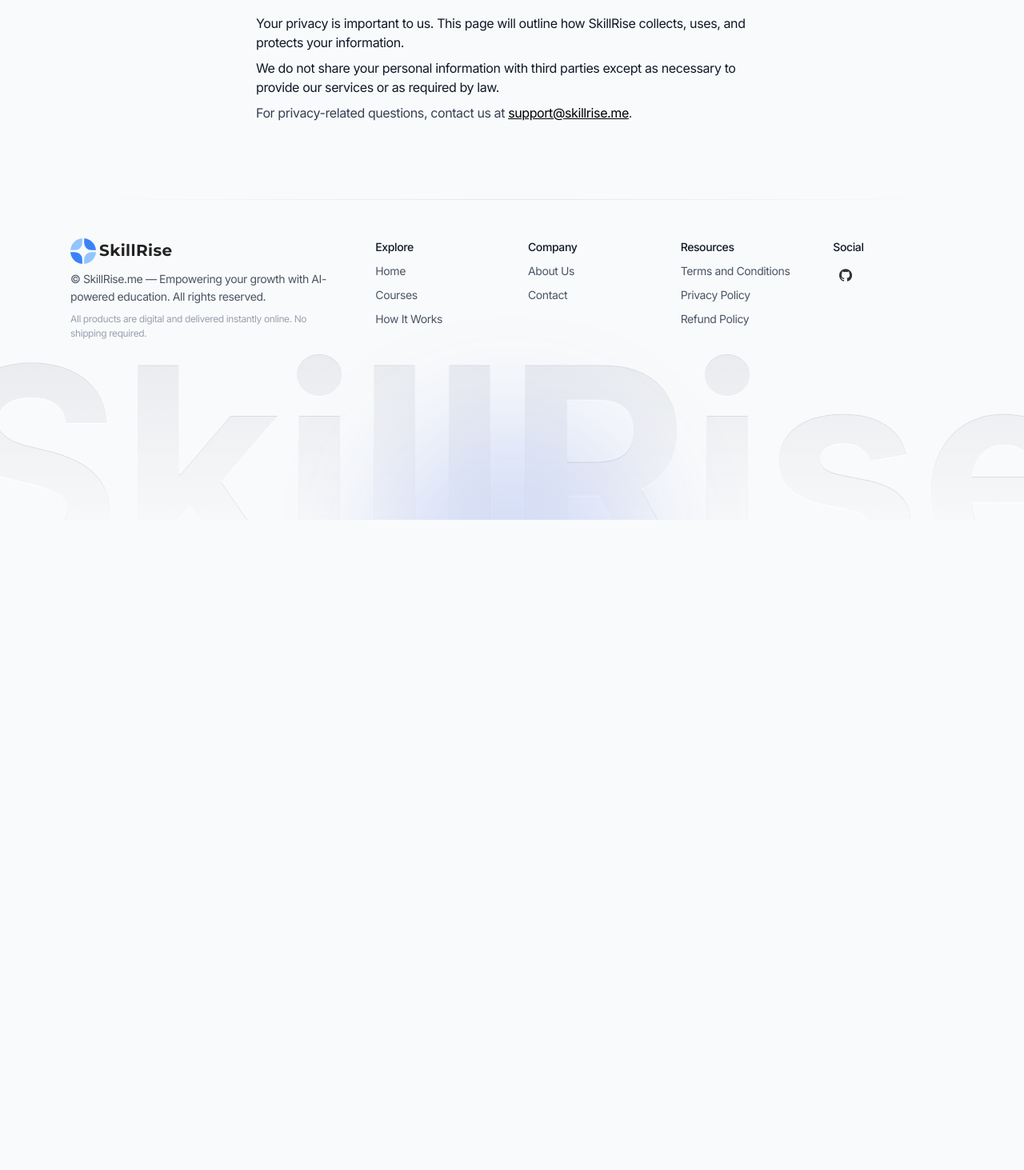
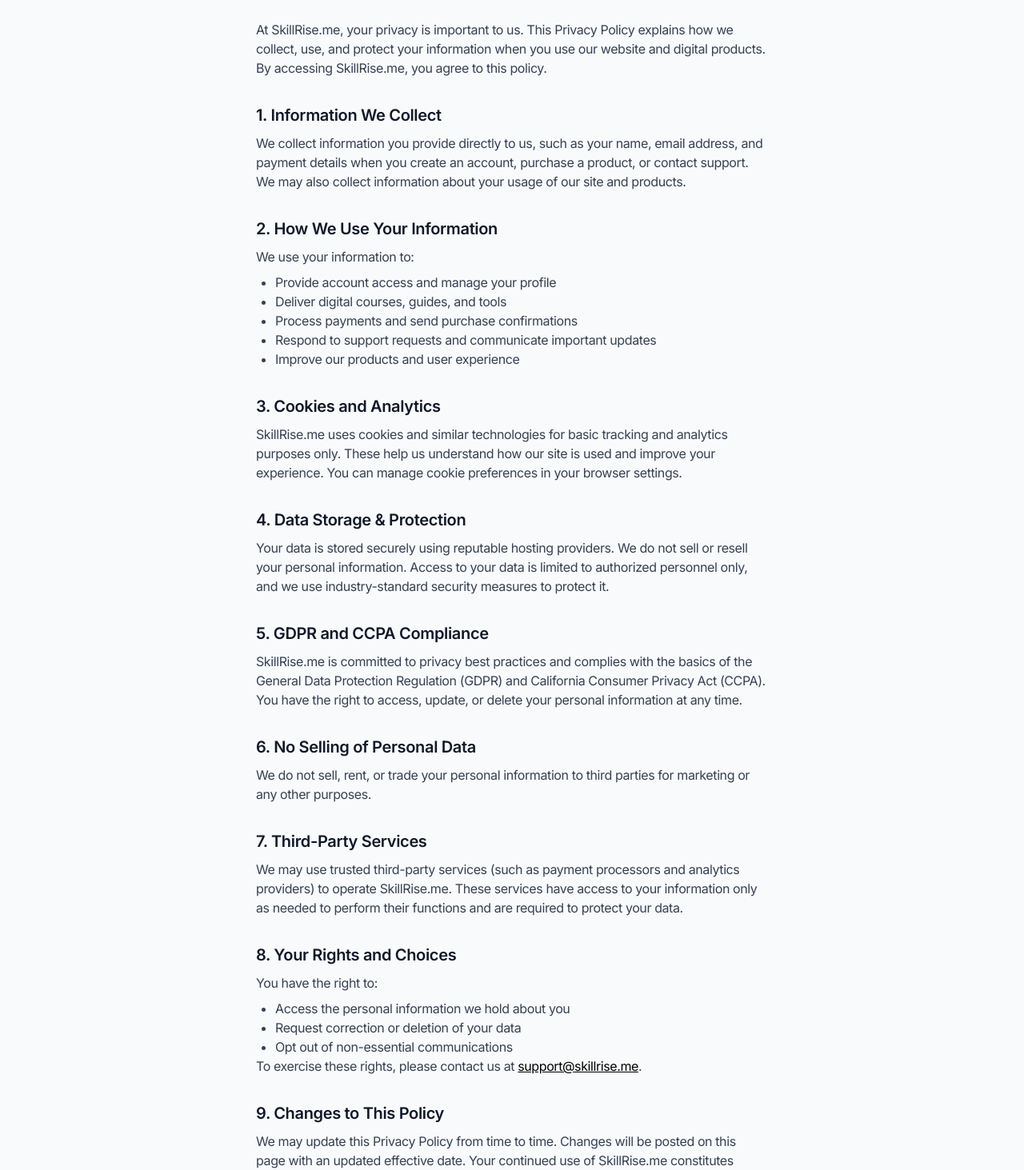
Before and after one commit to newchaptertech/skillrise, a Next.js app: page /resources/privacy in a window 1280 px wide. Shown: the part 167-1630 px from the top of the page at 80% size. Before the commit the page ends 817 px from the top, so only its background shows below. Built offline with nearby package versions, Linux system fonts and the light colour scheme.

Commit message:
Revise Privacy Policy page to enhance clarity and detail, adding comprehensive sections on information collection, usage, cookies, data protection, compliance, and user rights, while improving overall layout and accessibility.

```diff
--- a/app/resources/privacy/page.tsx
+++ b/app/resources/privacy/page.tsx
@@ -3,22 +3,126 @@
 export default function Privacy() {
   return (
     <main className="max-w-2xl mx-auto py-16 px-4 mt-16">
-      <h1 className="text-3xl font-bold mb-4">Privacy Policy</h1>
-      <p className="mb-2">
-        Your privacy is important to us. This page will outline how SkillRise
-        collects, uses, and protects your information.
+      <h1 className="text-3xl font-bold mb-6">Privacy Policy</h1>
+
+      <p className="mb-6 text-gray-700">
+        At SkillRise.me, your privacy is important to us. This Privacy Policy
+        explains how we collect, use, and protect your information when you use
+        our website and digital products. By accessing SkillRise.me, you agree
+        to this policy.
       </p>
-      <p className="mb-2">
-        We do not share your personal information with third parties except as
-        necessary to provide our services or as required by law.
+
+      <h2 className="text-xl font-semibold mt-8 mb-2">
+        1. Information We Collect
+      </h2>
+      <p className="mb-4 text-gray-700">
+        We collect information you provide directly to us, such as your name,
+        email address, and payment details when you create an account, purchase
+        a product, or contact support. We may also collect information about
+        your usage of our site and products.
       </p>
-      <p className="mb-8 text-gray-700">
-        For privacy-related questions, contact us at{" "}
+
+      <h2 className="text-xl font-semibold mt-8 mb-2">
+        2. How We Use Your Information
+      </h2>
+      <p className="mb-4 text-gray-700">
+        We use your information to:
+        <ul className="list-disc ml-6 mt-2">
+          <li>Provide account access and manage your profile</li>
+          <li>Deliver digital courses, guides, and tools</li>
+          <li>Process payments and send purchase confirmations</li>
+          <li>Respond to support requests and communicate important updates</li>
+          <li>Improve our products and user experience</li>
+        </ul>
+      </p>
+
+      <h2 className="text-xl font-semibold mt-8 mb-2">
+        3. Cookies and Analytics
+      </h2>
+      <p className="mb-4 text-gray-700">
+        SkillRise.me uses cookies and similar technologies for basic tracking
+        and analytics purposes only. These help us understand how our site is
+        used and improve your experience. You can manage cookie preferences in
+        your browser settings.
+      </p>
+
+      <h2 className="text-xl font-semibold mt-8 mb-2">
+        4. Data Storage & Protection
+      </h2>
+      <p className="mb-4 text-gray-700">
+        Your data is stored securely using reputable hosting providers. We do
+        not sell or resell your personal information. Access to your data is
+        limited to authorized personnel only, and we use industry-standard
+        security measures to protect it.
+      </p>
+
+      <h2 className="text-xl font-semibold mt-8 mb-2">
+        5. GDPR and CCPA Compliance
+      </h2>
+      <p className="mb-4 text-gray-700">
+        SkillRise.me is committed to privacy best practices and complies with
+        the basics of the General Data Protection Regulation (GDPR) and
+        California Consumer Privacy Act (CCPA). You have the right to access,
+        update, or delete your personal information at any time.
+      </p>
+
+      <h2 className="text-xl font-semibold mt-8 mb-2">
+        6. No Selling of Personal Data
+      </h2>
+      <p className="mb-4 text-gray-700">
+        We do not sell, rent, or trade your personal information to third
+        parties for marketing or any other purposes.
+      </p>
+
+      <h2 className="text-xl font-semibold mt-8 mb-2">
+        7. Third-Party Services
+      </h2>
+      <p className="mb-4 text-gray-700">
+        We may use trusted third-party services (such as payment processors and
+        analytics providers) to operate SkillRise.me. These services have access
+        to your information only as needed to perform their functions and are
+        required to protect your data.
+      </p>
+
+      <h2 className="text-xl font-semibold mt-8 mb-2">
+        8. Your Rights and Choices
+      </h2>
+      <p className="mb-4 text-gray-700">
+        You have the right to:
+        <ul className="list-disc ml-6 mt-2">
+          <li>Access the personal information we hold about you</li>
+          <li>Request correction or deletion of your data</li>
+          <li>Opt out of non-essential communications</li>
+        </ul>
+        To exercise these rights, please contact us at{" "}
         <a href="mailto:support@skillrise.me" className="text-black underline">
           support@skillrise.me
         </a>
         .
       </p>
+
+      <h2 className="text-xl font-semibold mt-8 mb-2">
+        9. Changes to This Policy
+      </h2>
+      <p className="mb-8 text-gray-700">
+        We may update this Privacy Policy from time to time. Changes will be
+        posted on this page with an updated effective date. Your continued use
+        of SkillRise.me constitutes acceptance of the revised policy.
+      </p>
+
+      <h2 className="text-xl font-semibold mt-8 mb-2">10. Contact Us</h2>
+      <p className="mb-8 text-gray-700">
+        For privacy-related questions or requests, please contact us at{" "}
+        <a href="mailto:support@skillrise.me" className="text-black underline">
+          support@skillrise.me
+        </a>
+        .
+      </p>
+
+      <footer className="mt-12 text-xs text-gray-400 border-t pt-4">
+        © 2025 SkillRise.me – Empowering your growth with AI-powered education.
+        All rights reserved.
+      </footer>
     </main>
   );
 }
```
